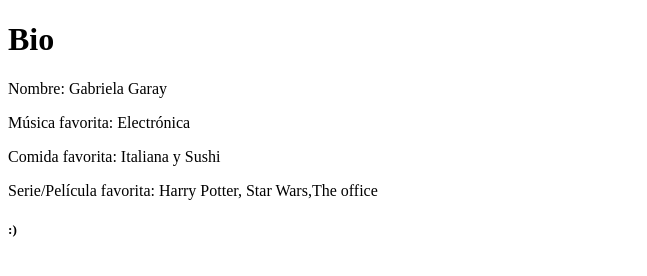
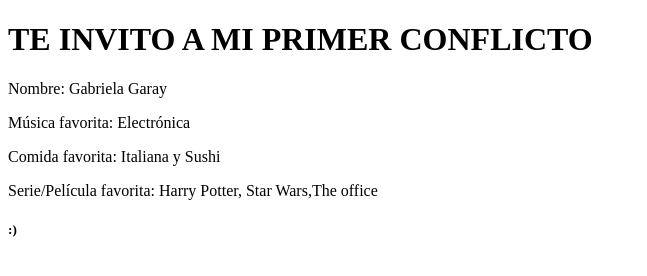
Before and after one commit to gabrielagarays/genmexicotarea, a plain HTML site: page index.html in a window 1280 px wide. Shown: the whole page, without its empty margins (0-647 px from the left). Drawn offline with Linux system fonts and the light colour scheme.

Commit message:
Modificacion remota del h1  'TE INVITO A MI PRIMER CONFLICTO'

```diff
--- a/index.html
+++ b/index.html
@@ -6,7 +6,7 @@
     <title>Document</title>
 </head>
 <body>
-    <h1>Bio</h1>
+    <h1>TE INVITO A MI PRIMER CONFLICTO</h1>
 <p>Nombre: Gabriela Garay</p>
 <p>Música favorita: Electrónica</p>
 <p>Comida favorita: Italiana y Sushi</p>
```
